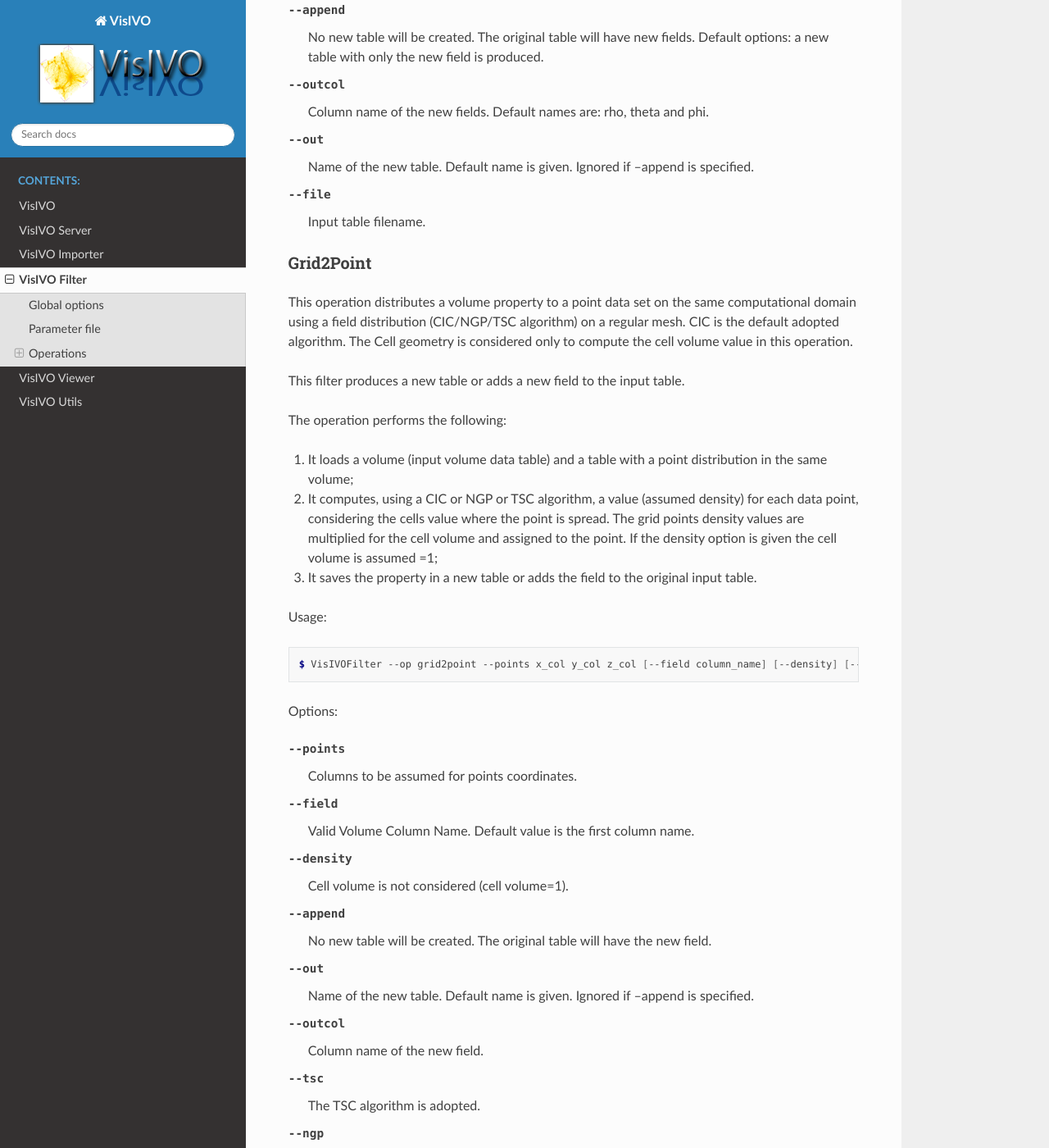
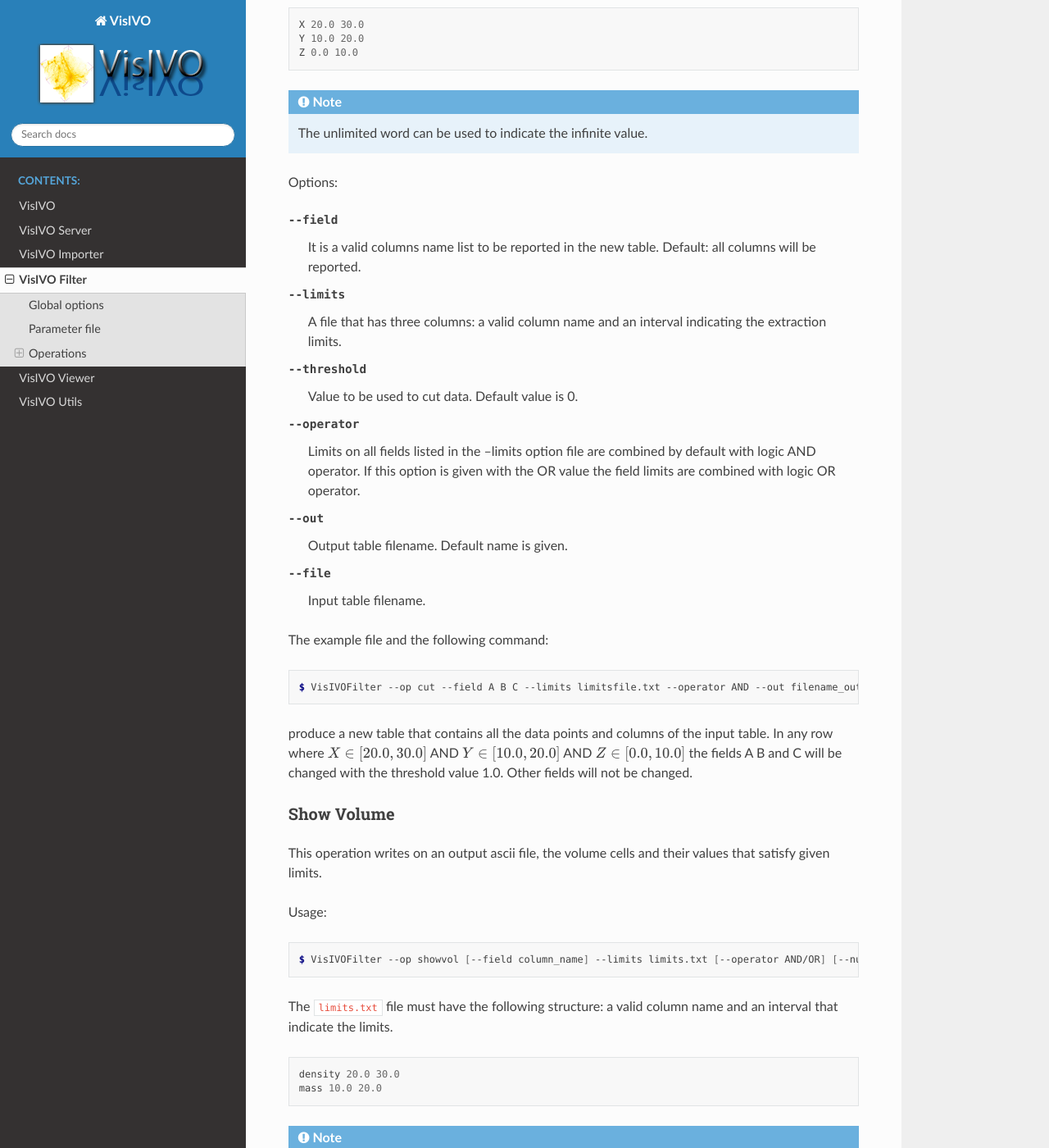
Before and after one commit to VisIVOLab/VisIVO-doc, a Sphinx documentation site: the page built from source/visivo_filter.rst, in a window 1280 px wide and 1400 px high, scrolled down 18595 px. Shown: the whole window at 82% size. Built offline with Sphinx 7.4.7 and the Read the Docs theme 2.0.0, drawn with Linux system fonts in a browser that asks for light colours; some of the changed text lies outside the part shown.

Commit message:
Filter: added cut, showvol, swap

```diff
--- a/source/visivo_filter.rst
+++ b/source/visivo_filter.rst
@@ -675,6 +675,115 @@
 The command produces a new table where columns F1, F2 and F5 have (all of them) values included in 2 sigma contours. The option --allcolumns creates a new table with all the columns of the input table, otherwise only F1, F2 and F5 will be reported in the output table. The command also prints in the stdout the average values and the sigma values for F1, F2 and F5 columns.
 
 
+Cut
+^^^
+This operation fixes column values included in an interval to a threshold.
+
+Usage:
+
+.. code-block:: console
+
+    $ VisIVOFilter --op cut [--field columns_list] --limits limitsfile.txt [--threshold value] [--operator AND/OR] [--out filename_out.bin] [--file] inputFile.bin
+
+The :file:`limitsfile.txt` file must have the following structure. A valid column name and an interval indicating the extraction limits:
+
+.. code-block::
+
+    X 20.0 30.0
+    Y 10.0 20.0
+    Z 0.0 10.0
+
+.. note:: The unlimited word can be used to indicate the infinite value.
+
+Options:
+
+--field
+    It is a valid columns name list to be reported in the new table. Default: all columns will be reported.
+--limits
+    A file that has three columns: a valid column name and an interval indicating the extraction limits.
+--threshold
+    Value to be used to cut data. Default value is 0.
+--operator
+    Limits on all fields listed in the --limits option file are combined by default with logic AND operator. If this option is given with the OR value the field limits are combined with logic OR operator.
+--out
+    Output table filename. Default name is given.
+--file
+    Input table filename.
+
+The example file and the following command:
+
+.. code-block:: console
+
+    $ VisIVOFilter --op cut --field A B C --limits limitsfile.txt --operator AND --out filename_out.bin --threshold 1.0 --file inputFile.bin
+
+produce a new table that contains all the data points and columns of the input table. In any row where :math:`X \in [20.0, 30.0]` AND :math:`Y \in [10.0, 20.0]` AND :math:`Z \in [0.0, 10.0]` the fields A B and C will be changed with the threshold value 1.0. Other fields will not be changed.
+
+
+Show Volume
+^^^^^^^^^^^
+This operation writes on an output ascii file, the volume cells and their values that satisfy given limits.
+
+Usage:
+
+.. code-block:: console
+
+    $ VisIVOFilter --op showvol [--field column_name] --limits limits.txt [--operator AND/OR] [--numcells value] [--out filename_out.txt] [--file] inputFile.bin
+
+The :file:`limits.txt` file must have the following structure: a valid column name and an interval that indicate the limits.
+
+.. code-block::
+
+    density 20.0 30.0
+    mass 10.0 20.0
+
+.. note:: The keyword unlimited can be used to indicate the infinite value.
+
+Options:
+
+--field
+    Valid columns names. Default value of ALL columns will be reported.
+--limits
+    A file that has three columns: a valid column name and an interval that indicate the limits.
+--operator
+    Limits on all field listed in the --limits option file are combined by default with logic AND operator. If this option is given with OR value the field limits are combined with logic OR operator.
+--numcells
+    Set the maximum number of cells that will be reported in the output.
+--out
+    Output ascii filename. Default name is given.
+--file
+    Input table filename.
+
+The example file and the following command:
+
+.. code-block:: console
+
+    $ VisIVOFilter --op showvol --field density mass --limits limitsfile.txt --operator AND --out filename_out.txt --file inputFile.bin
+
+produce an ascii file that lists all cells where limits are satisfied.
+
+The output ascii file will report on each row the cell (X, Y and Z) and the field value.
+
+
+Swap
+^^^^
+This operation produces the Endianism swap: little Endian to big Endian data format and viceversa of a VisIVO Binary Table. It can produce a new swapped table or data can be overwritten.
+
+Usage:
+
+.. code-block:: console
+
+    $ VisIVOFilter --op swap [--override] [--out filename_out.bin] [--file] inputFile.bin
+
+Options:
+
+--override
+    The same input table is swapped. Data are overwritten.
+--out
+    Name of the new table. Default name is given. Ignored if --override is specified.
+--file
+    Input table filename.
+
+
 Cartesian2Polar
 ^^^^^^^^^^^^^^^
 This operation creates three new fields in a data table as the result of the spherical polar transformation of three existing fields.
```
